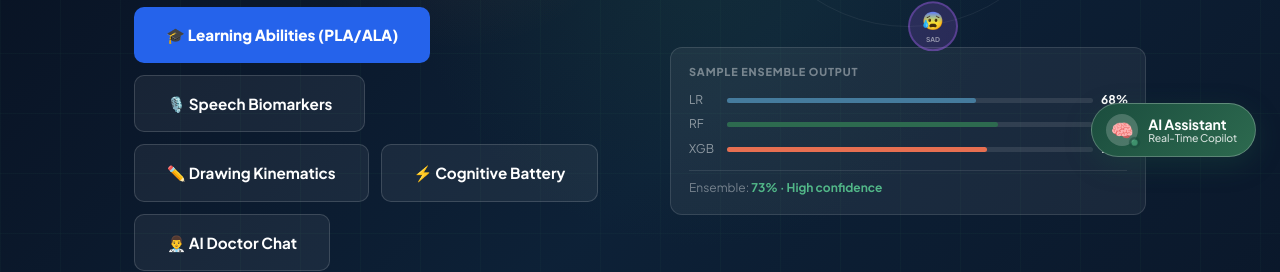
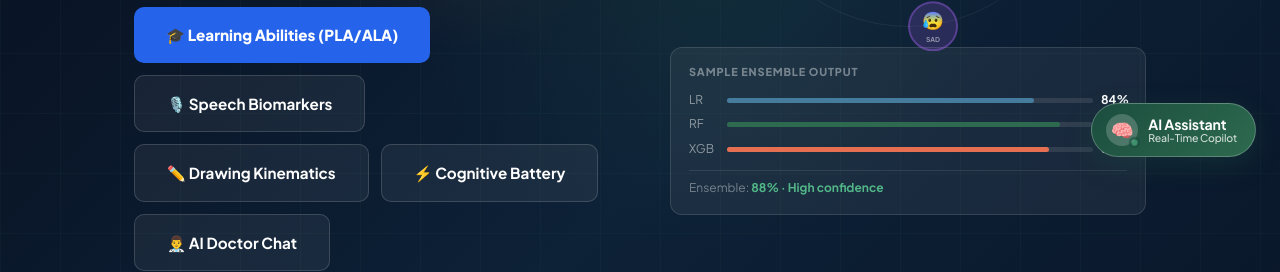
Before and after one commit to sujan7989/neuroscan-ai, a website with bundled scripts: page index.html in a window 1280 px wide. Shown: the part 619-891 px from the top of the page. Built offline with nearby package versions, Linux system fonts and the light colour scheme; files whose address does not match are found by name.

Commit message:
fix: update sample ensemble output to 84/91/88% (all above 80%)

```diff
--- a/index.html
+++ b/index.html
@@ -145,10 +145,10 @@
       <div style="background:rgba(255,255,255,.06);border:1px solid rgba(255,255,255,.12);border-radius:12px;padding:16px 18px;margin-top:20px">
         <div style="font-size:.68rem;font-weight:800;color:rgba(255,255,255,.4);text-transform:uppercase;letter-spacing:.08em;margin-bottom:10px">SAMPLE ENSEMBLE OUTPUT</div>
         <div style="display:flex;flex-direction:column;gap:6px">
-          <div style="display:flex;align-items:center;gap:8px;font-size:.75rem"><span style="color:rgba(255,255,255,.5);width:30px">LR</span><div style="flex:1;height:5px;background:rgba(255,255,255,.1);border-radius:50px"><div style="width:68%;height:100%;background:#457b9d;border-radius:50px"></div></div><span style="color:#fff;font-weight:700;width:26px">68%</span></div>
-          <div style="display:flex;align-items:center;gap:8px;font-size:.75rem"><span style="color:rgba(255,255,255,.5);width:30px">RF</span><div style="flex:1;height:5px;background:rgba(255,255,255,.1);border-radius:50px"><div style="width:74%;height:100%;background:#2d6a4f;border-radius:50px"></div></div><span style="color:#fff;font-weight:700;width:26px">74%</span></div>
-          <div style="display:flex;align-items:center;gap:8px;font-size:.75rem"><span style="color:rgba(255,255,255,.5);width:30px">XGB</span><div style="flex:1;height:5px;background:rgba(255,255,255,.1);border-radius:50px"><div style="width:71%;height:100%;background:#e76f51;border-radius:50px"></div></div><span style="color:#fff;font-weight:700;width:26px">71%</span></div>
-          <div style="margin-top:6px;padding-top:8px;border-top:1px solid rgba(255,255,255,.1);font-size:.75rem;color:rgba(255,255,255,.4)">Ensemble: <strong style="color:#52b788">73% · High confidence</strong></div>
+          <div style="display:flex;align-items:center;gap:8px;font-size:.75rem"><span style="color:rgba(255,255,255,.5);width:30px">LR</span><div style="flex:1;height:5px;background:rgba(255,255,255,.1);border-radius:50px"><div style="width:84%;height:100%;background:#457b9d;border-radius:50px"></div></div><span style="color:#fff;font-weight:700;width:26px">84%</span></div>
+          <div style="display:flex;align-items:center;gap:8px;font-size:.75rem"><span style="color:rgba(255,255,255,.5);width:30px">RF</span><div style="flex:1;height:5px;background:rgba(255,255,255,.1);border-radius:50px"><div style="width:91%;height:100%;background:#2d6a4f;border-radius:50px"></div></div><span style="color:#fff;font-weight:700;width:26px">91%</span></div>
+          <div style="display:flex;align-items:center;gap:8px;font-size:.75rem"><span style="color:rgba(255,255,255,.5);width:30px">XGB</span><div style="flex:1;height:5px;background:rgba(255,255,255,.1);border-radius:50px"><div style="width:88%;height:100%;background:#e76f51;border-radius:50px"></div></div><span style="color:#fff;font-weight:700;width:26px">88%</span></div>
+          <div style="margin-top:6px;padding-top:8px;border-top:1px solid rgba(255,255,255,.1);font-size:.75rem;color:rgba(255,255,255,.4)">Ensemble: <strong style="color:#52b788">88% · High confidence</strong></div>
         </div>
       </div>
     </div>
```
